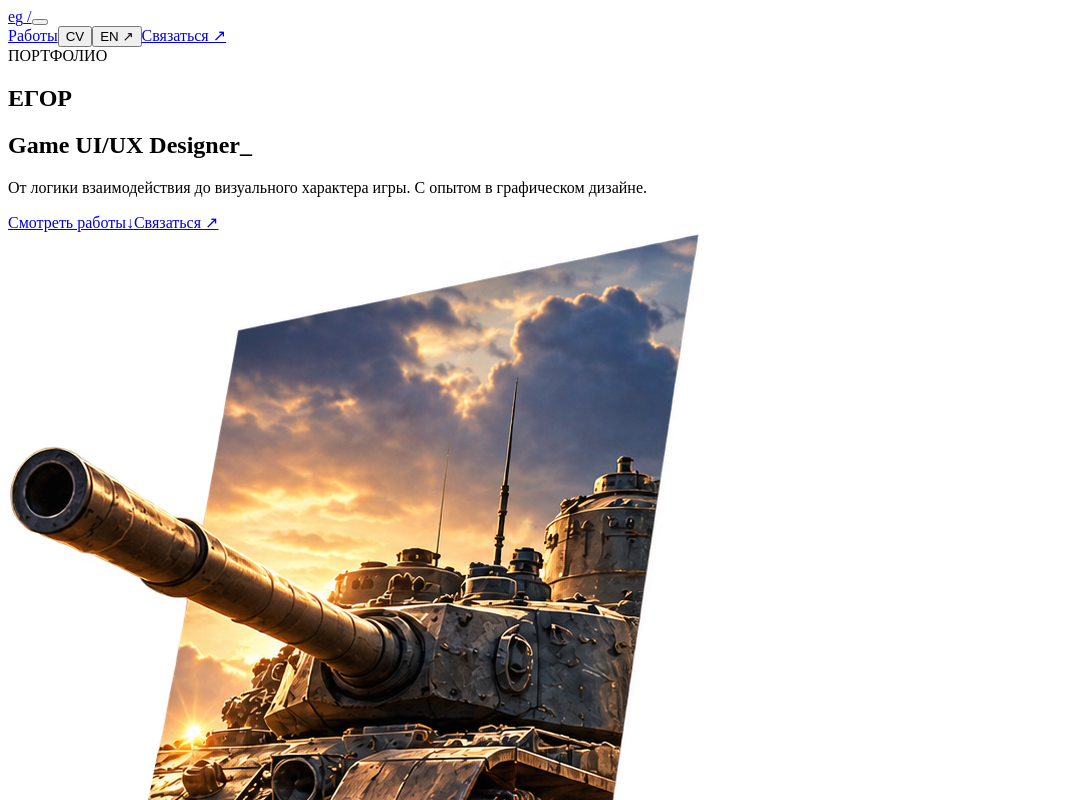
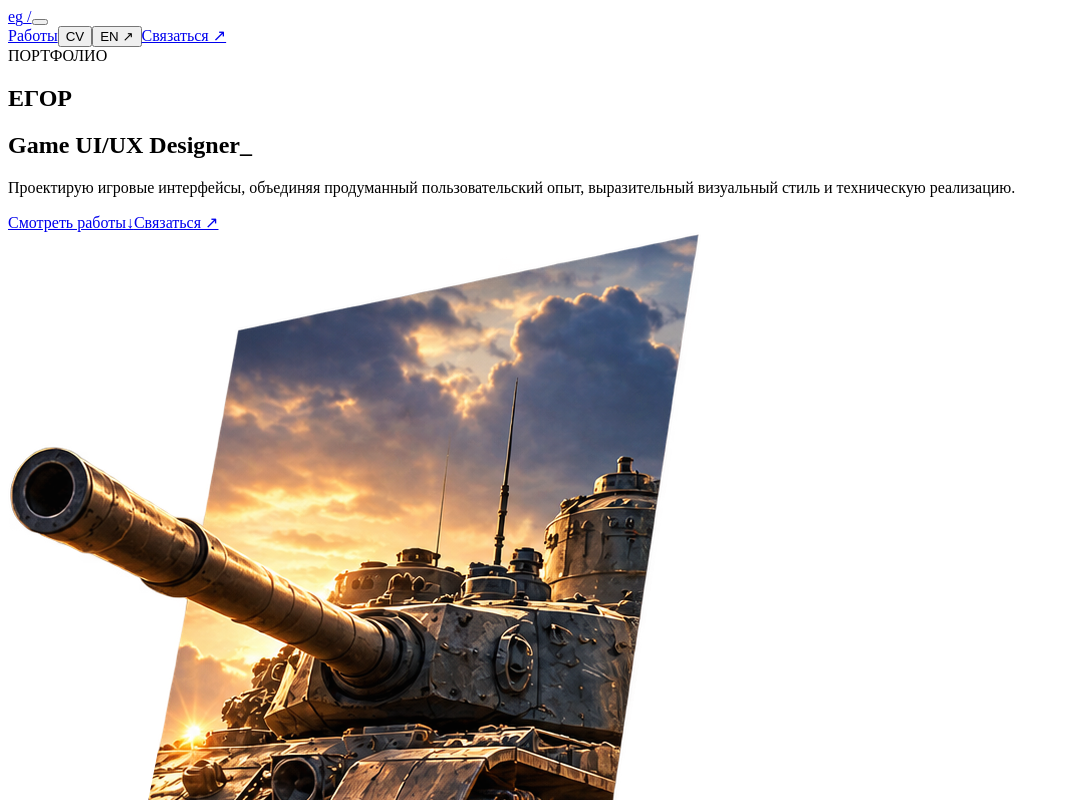
Before and after one commit to Stri1ke/EG-Portfolio, a React app: page / in a window 1280 px wide. Shown: the top 800 px of the page, without its empty margins (0-1070 px from the left). Built offline with nearby package versions, Linux system fonts and the light colour scheme; the HTML template or start-up script is replaced by a standard one.

Commit message:
Обновить описание на главной

```diff
--- a/src/content/site.ts
+++ b/src/content/site.ts
@@ -30,7 +30,7 @@ const defaults = {
     // Это видимая специализация под именем. Меняй её здесь, а не в metadata.title.
     role: "Game UI/UX Designer",
     description: {
-      ru: "От логики взаимодействия до визуального характера игры. С опытом в графическом дизайне.",
+      ru: "Проектирую игровые интерфейсы, объединяя продуманный пользовательский опыт, выразительный визуальный стиль и техническую реализацию.",
       en: "From player flows to the visual character of a game. With a background in graphic design.",
     },
     explore: { ru: "Смотреть работы", en: "Explore work" },
--- a/src/data/home.json
+++ b/src/data/home.json
@@ -10,7 +10,7 @@
     },
     "role": "Game UI/UX Designer",
     "description": {
-      "ru": "От логики взаимодействия до визуального характера игры. С опытом в графическом дизайне.",
+      "ru": "Проектирую игровые интерфейсы, объединяя продуманный пользовательский опыт, выразительный визуальный стиль и техническую реализацию.",
       "en": "From player flows to the visual character of a game. With a background in graphic design."
     },
     "explore": {
```
Also changed, not shown: 5 other files (tests, documents, lock files or other folders).
